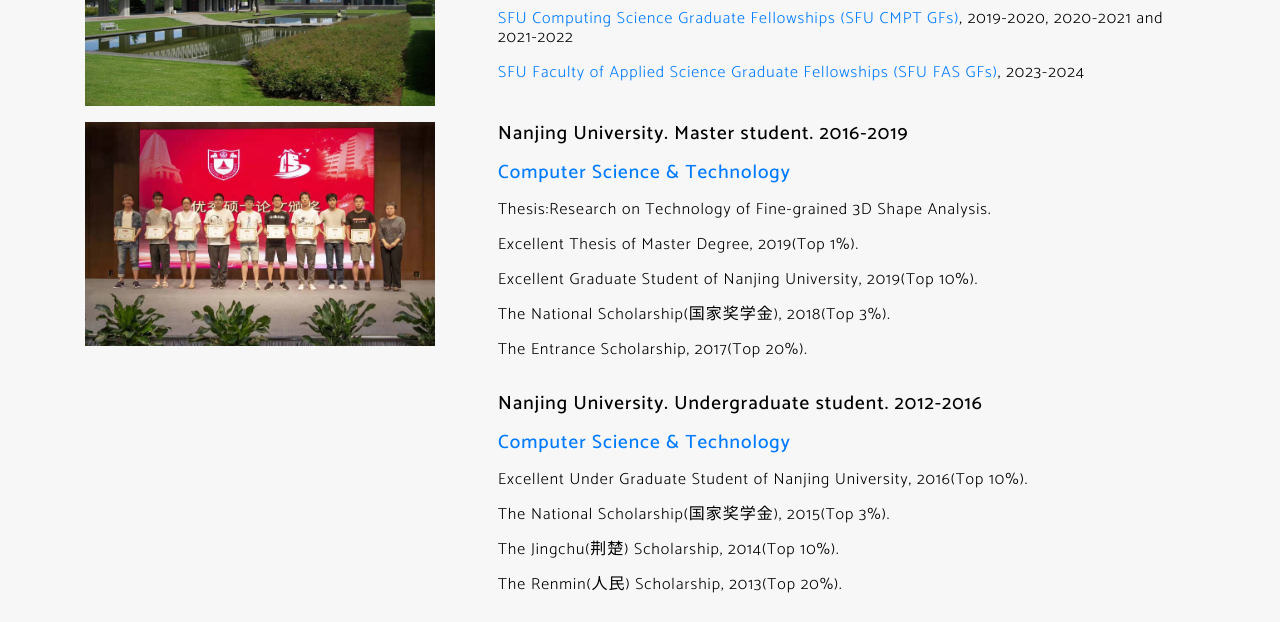
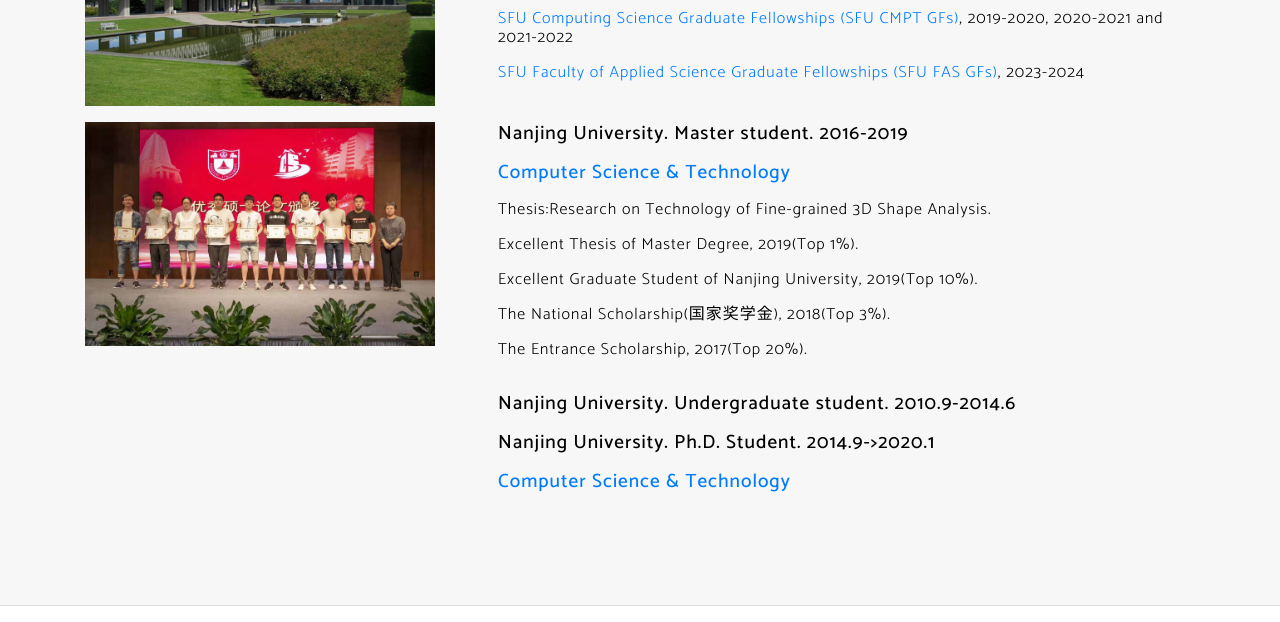
Before and after one commit to Concerning2001/Concerning2001.github.io, a plain HTML site: page bio.html in a window 1280 px wide. Shown: the part 951-1573 px from the top of the page. Drawn offline with Linux system fonts and the light colour scheme.

Commit message:
Update bio.html

```diff
--- a/bio.html
+++ b/bio.html
@@ -136,12 +136,10 @@ License URL: http://creativecommons.org/licenses/by/3.0/
                     <img src="images/nju.png" alt="" class="img-fluid image1">
                 </div>
                 <div class="col-lg-8 ab-content-inf pl-lg-5">
-					<h3 class="mb-3 wthree_title">Nanjing University. Undergraduate student. 2012-2016</h3>
+					<h3 class="mb-3 wthree_title">Nanjing University. Undergraduate student. 2010.9-2014.6</h3>
+			                <h3 class="mb-3 wthree_title">Nanjing University. Ph.D. Student. 2014.9->2020.1</h3>
                     <h3 class="mb-3 wthree_title"><a href="http://cs.nju.edu.cn">Computer Science & Technology</a></h3>
-                    <h3 class="mb-3 wthree_title_bio">Excellent Under Graduate Student of Nanjing University, 2016(Top 10%).</h3>
-                    <h3 class="mb-3 wthree_title_bio">The National Scholarship(国家奖学金), 2015(Top 3%).</h3>
-                    <h3 class="mb-3 wthree_title_bio">The Jingchu(荆楚) Scholarship, 2014(Top 10%).</h3>
-                    <h3 class="mb-3 wthree_title_bio">The Renmin(人民) Scholarship, 2013(Top 20%).</h3>
+
 				</div>
 			</div>
         </div>
```
